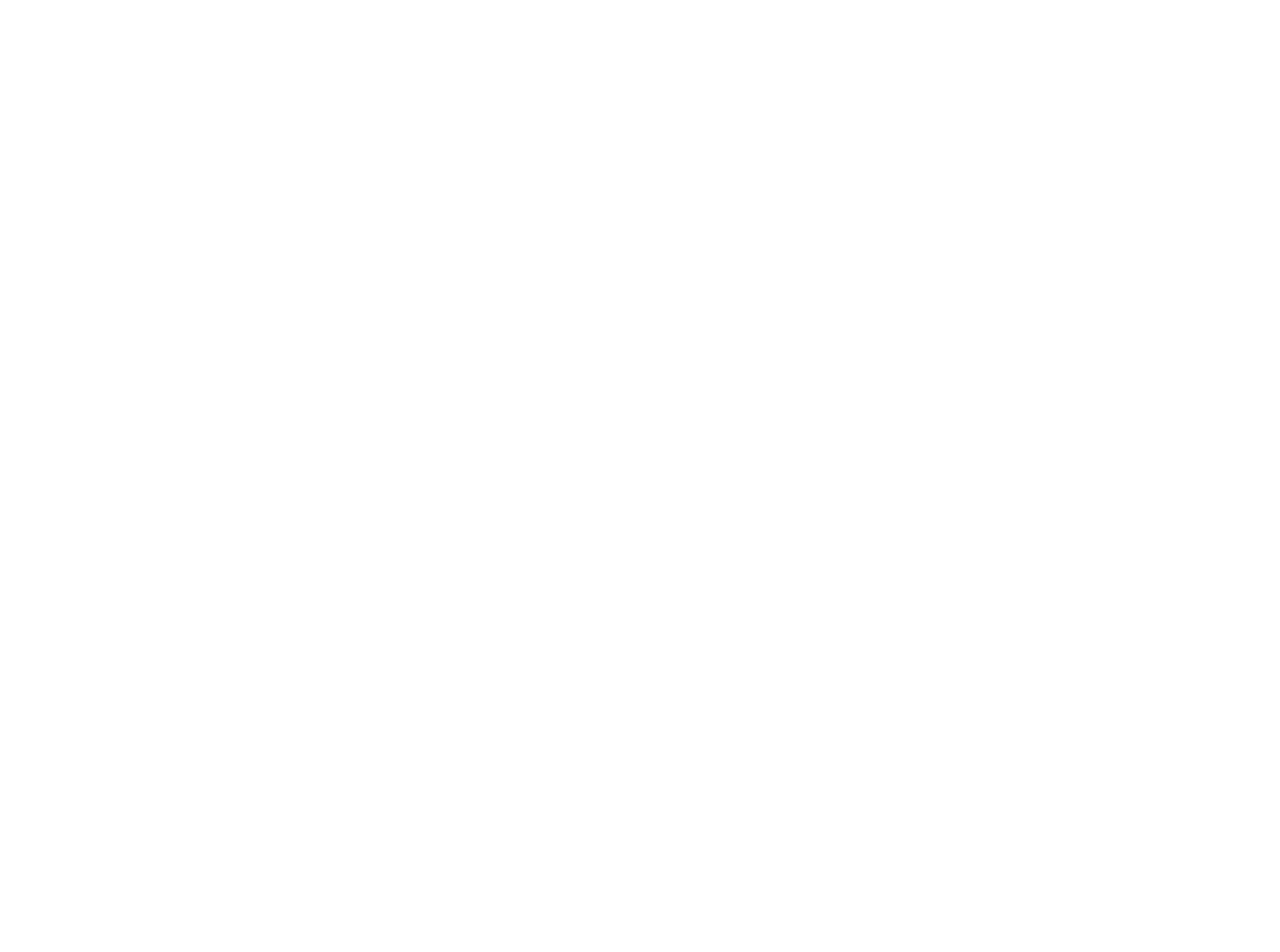
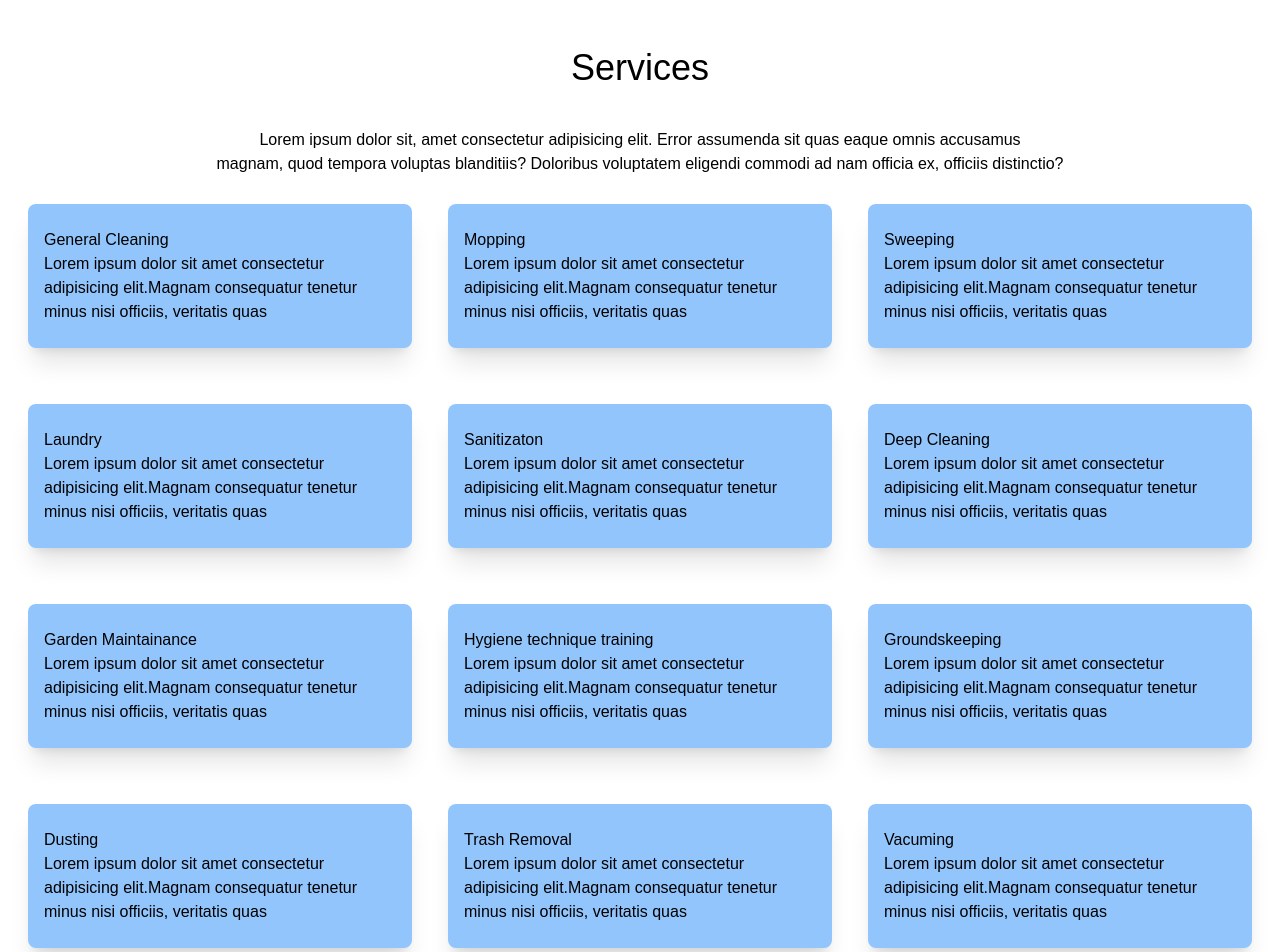
Before and after one commit to Daweed234/kg_harvest-gig, a React (Create React App) app: page /Services in a window 1280 px wide. Shown: the part 120-1072 px from the top of the page. Before the commit the page ends 800 px from the top, so only its background shows below. Built offline with nearby package versions, Linux system fonts and the light colour scheme.

Commit message:
service page

```diff
--- a/src/Pages/Aboutus.jsx
+++ b/src/Pages/Aboutus.jsx
@@ -1,7 +1,10 @@
 import React from 'react'
 import Navbar from '../Components/Navbar'
 import Image from '../Img/image.jpg'
-import Footer from "../Components/Home/Footer"
+// import { Facebook } from "lucide-react";
+import Footer from '../Components/Home/Footer'
+// import { Twitter } from "lucide-react";
+// import { Instagram } from "lucide-react";
 
 function Aboutus() {
     return (
@@ -10,11 +13,27 @@
             <div>
                 <div className=''>
                     <div>
-                        <p className='text-4xl flex text-center justify-center items-center min-h-screen'>About Us</p>
+                        <p className='text-4xl flex text-center justify-center items-center mb-10 mt-64'>About Us</p>
+                        <p className='text-center mb-32'>Lorem ipsum dolor sit, amet consectetur adipisicing elit. Error assumenda sit quas eaque omnis accusamus <br />magnam, quod tempora voluptas blanditiis? Doloribus voluptatem eligendi commodi ad nam officia ex, officiis distinctio?</p>
+                    </div>
+                    <div className='flex justify-center gap-56 mb-36'>
+                        <p className='font-bold text-4xl'>Our Mission</p>
+                        <p>Lorem ipsum dolor sit, amet consectetur adipisicing elit. Incidunt <br />
+                            soluta ea iure fugit. Aliquam perspiciatis, repudiandae <br />
+                            quis id illum doloremque pariatur, tempora sed  ex <br />
+                            obcaecati placeat modi accusantium consectetur veniam <br />
+                            .Lorem ipsum dolor sit, amet consectetur adipisicing elit.<br />
+                            Incidunt soluta ea iure fugit. Aliquam perspiciatis, repudiandae <br />
+                            quis id illum doloremque pariatur, tempora sed  ex <br />
+                            obcaecati placeat modi accusantium consectetur veniam.Lorem <br />
+                            ipsum dolor sit,amet consectetur adipisicing elit. Incidunt <br />
+                            soluta ea iure fugit. Aliquam perspiciatis, repudiandae <br />
+                            quis id illum doloremque pariatur, tempora sed  ex <br />
+                            obcaecati placeat modi accusantium consectetur veniam.</p>
 
                     </div>
                     <div className='flex justify-center gap-56 mb-36'>
-                        <p className='font-bold text-4xl'>Our Mission</p>
+                        <p className='font-bold text-4xl'>Our Profile</p>
                         <p>Lorem ipsum dolor sit, amet consectetur adipisicing elit. Incidunt <br />
                             soluta ea iure fugit. Aliquam perspiciatis, repudiandae <br />
                             quis id illum doloremque pariatur, tempora sed  ex <br />
@@ -46,28 +65,28 @@
 
                     </div>
                 </div>
-                <div className='flex flex-col justify-center items-center'>
+                <div className='flex flex-col justify-center items-center mb-32'>
                     <div>
                         <div>
                             <p className='font-bold text-4xl mb-20'>Meet our leaders</p>
                         </div>
                     </div>
-                    <div className="flex">
+                    <div className="flex gap-10">
                         <div>
                             <img src={Image} alt="" />
-                            <div className='text-center w-full h-full px-4 py-6 rounded-lg shadow-xl'>
+                            <div className='text-center w-full px-4 py-6 rounded-lg bg-blue-300 shadow-xl'>
                                 <p className='font-bold text-lg'>Kabagema Celestin</p>
                                 <p>Founder and CEO</p>
                             </div>
                         </div><div>
                             <img src={Image} alt="" />
-                            <div className='text-center w-full h-full px-4 py-6 rounded-lg shadow-xl'>
+                            <div className='text-center w-full px-4 py-6 rounded-lg bg-blue-300 shadow-xl'>
                                 <p className='font-bold text-lg'>Kabagema Celestin</p>
                                 <p>Founder and CEO</p>
                             </div>
                         </div><div>
                             <img src={Image} alt="" />
-                            <div className='text-center w-full h-full px-4 py-6 rounded-lg shadow-xl'>
+                            <div className='text-center w-full px-4 py-6 rounded-lg bg-blue-300 shadow-xl'>
                                 <p className='font-bold text-lg'>Kabagema Celestin</p>
                                 <p>Founder and CEO</p>
                             </div>
@@ -77,8 +96,9 @@
 
                     </div>
                 </div>
+                <Footer />
+
             </div>
-            <Footer />
         </>
     )
 }
--- a/src/Pages/Services.jsx
+++ b/src/Pages/Services.jsx
@@ -4,9 +4,78 @@
 function Services() {
   return (
     <>
-    <Navbar />
-    <div>Services</div>
-
+      <Navbar />
+      <div>
+        <div>
+          <p className='text-4xl flex text-center justify-center items-center mb-10 mt-24'>Services</p>
+          <p className='text-center'>Lorem ipsum dolor sit, amet consectetur adipisicing elit. Error assumenda sit quas eaque omnis accusamus <br />
+            magnam, quod tempora voluptas blanditiis? Doloribus voluptatem eligendi commodi ad nam officia ex, officiis distinctio?</p>
+        </div>
+        <div className="flex flex-col">
+        <div className='flex flex-row gap-9 m-7'>
+            <div className=' w-full px-4 py-6 rounded-lg bg-blue-300 shadow-xl'>
+              <p>General Cleaning</p>
+              <p>Lorem ipsum dolor sit amet consectetur adipisicing elit.Magnam consequatur tenetur minus nisi officiis, veritatis quas </p>
+            </div>
+            <div className=' w-full px-4 py-6 rounded-lg bg-blue-300 shadow-xl'>
+              <p>Mopping</p>
+              <p>Lorem ipsum dolor sit amet consectetur adipisicing elit.Magnam consequatur tenetur minus nisi officiis, veritatis quas </p>
+            </div>
+            <div className=' w-full px-4 py-6 rounded-lg bg-blue-300 shadow-xl'>
+              <p>Sweeping</p>
+              <p>Lorem ipsum dolor sit amet consectetur adipisicing elit.Magnam consequatur tenetur minus nisi officiis, veritatis quas </p>
+            </div>
+          </div>
+          <div className='flex flex-row gap-9 m-7'>
+            <div className=' w-full px-4 py-6 rounded-lg bg-blue-300 shadow-xl'>
+              <p>Laundry</p>
+              <p>Lorem ipsum dolor sit amet consectetur adipisicing elit.Magnam consequatur tenetur minus nisi officiis, veritatis quas </p>
+            </div>
+            <div className=' w-full px-4 py-6 rounded-lg bg-blue-300 shadow-xl'>
+              <p>Sanitizaton</p>
+              <p>Lorem ipsum dolor sit amet consectetur adipisicing elit.Magnam consequatur tenetur minus nisi officiis, veritatis quas </p>
+            </div>
+            <div className=' w-full px-4 py-6 rounded-lg bg-blue-300 shadow-xl'>
+              <p>Deep Cleaning</p>
+              <p>Lorem ipsum dolor sit amet consectetur adipisicing elit.Magnam consequatur tenetur minus nisi officiis, veritatis quas </p>
+            </div>
+          </div>
+          <div className='flex flex-row gap-9 m-7'>
+            <div className=' w-full px-4 py-6 rounded-lg bg-blue-300 shadow-xl'>
+              <p>Garden Maintainance</p>
+              <p>Lorem ipsum dolor sit amet consectetur adipisicing elit.Magnam consequatur tenetur minus nisi officiis, veritatis quas </p>
+            </div>
+            <div className=' w-full px-4 py-6 rounded-lg bg-blue-300 shadow-xl'>
+              <p>Hygiene technique training</p>
+              <p>Lorem ipsum dolor sit amet consectetur adipisicing elit.Magnam consequatur tenetur minus nisi officiis, veritatis quas </p>
+            </div>
+            <div className=' w-full px-4 py-6 rounded-lg bg-blue-300 shadow-xl'>
+              <p>Groundskeeping</p>
+              <p>Lorem ipsum dolor sit amet consectetur adipisicing elit.Magnam consequatur tenetur minus nisi officiis, veritatis quas </p>
+            </div>
+          </div>
+          <div className='flex flex-row gap-9 m-7'>
+            <div className=' w-full px-4 py-6 rounded-lg bg-blue-300 shadow-xl'>
+              <p>Dusting</p>
+              <p>Lorem ipsum dolor sit amet consectetur adipisicing elit.Magnam consequatur tenetur minus nisi officiis, veritatis quas </p>
+            </div>
+            <div className=' w-full px-4 py-6 rounded-lg bg-blue-300 shadow-xl'>
+              <p>Trash Removal</p>
+              <p>Lorem ipsum dolor sit amet consectetur adipisicing elit.Magnam consequatur tenetur minus nisi officiis, veritatis quas </p>
+            </div>
+            <div className=' w-full px-4 py-6 rounded-lg bg-blue-300 shadow-xl'>
+              <p>Vacuming</p>
+              <p>Lorem ipsum dolor sit amet consectetur adipisicing elit.Magnam consequatur tenetur minus nisi officiis, veritatis quas </p>
+            </div>
+          </div>
+          <div className='flex flex-row gap-9 m-7'>
+            <div className=' w-[420px] px-4 py-6 rounded-lg bg-blue-300 shadow-xl'>
+              <p>Landscaping care</p>
+              <p>Lorem ipsum dolor sit amet consectetur adipisicing elit.Magnam consequatur tenetur minus nisi officiis, veritatis quas </p>
+            </div>
+          </div>
+        </div>
+      </div>
     </>
   )
 }
```
